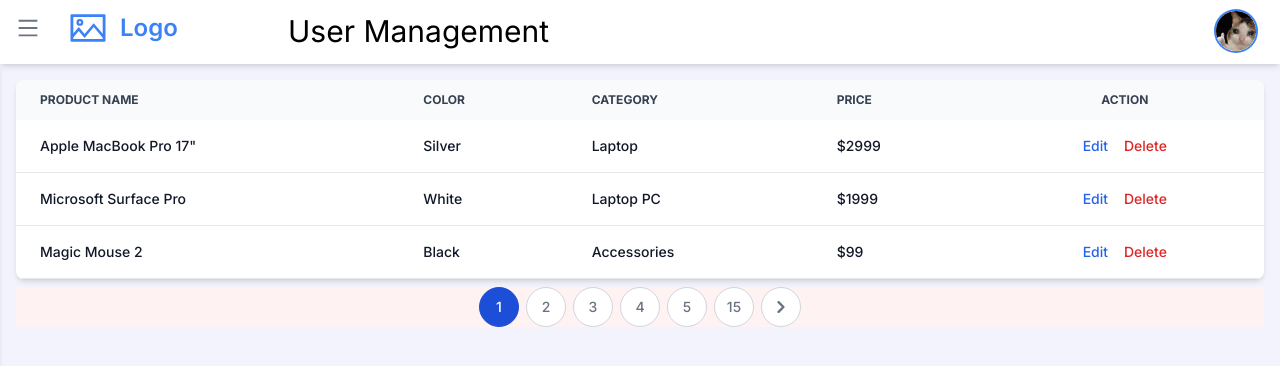
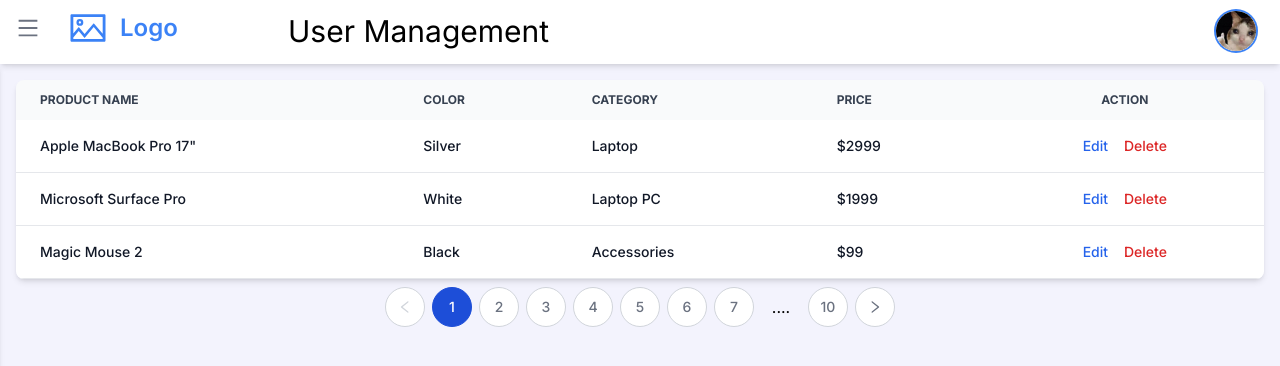
Before and after one commit to pptsuwit/next14, a Next.js app: page /users in a window 1280 px wide. Shown: the top 366 px of the page. Built offline with nearby package versions, Linux system fonts and the light colour scheme.

Commit message:
fix(pagination): complete pagination

```diff
--- a/app/(main)/users/page.tsx
+++ b/app/(main)/users/page.tsx
@@ -50,9 +50,9 @@ export default function page() {
       <Pagination
         pagination={{
           currentPage: currentPage,
-          recordPerPage: 10,
+          // recordPerPage: 10,
           totalPage: 10,
-          totalRecord: 150,
+          // totalRecord: 0,
         }}
         setCurrentPage={setCurrentPage}
       />
--- a/components/Pagination.tsx
+++ b/components/Pagination.tsx
@@ -1,17 +1,32 @@
+import { AiOutlineLeft, AiOutlineRight } from "react-icons/ai";
 interface Pagination {
   pagination: IPagination;
   setCurrentPage: (page: number) => void;
+  sibling?: number;
 }
 export default function Pagination(props: Pagination) {
-  const {
-    currentPage = 1,
-    recordPerPage = 1,
-    totalPage = 0,
-    totalRecord = 0,
-  } = props.pagination;
   let item = [];
 
-  let endPage = Math.floor(totalRecord / recordPerPage);
+  const activeBtnClass = "text-white bg-blue-700 border-blue-700";
+  const inactiveBtnClass =
+    "text-gray-500 bg-white border-gray-300 hover:bg-blue-700 hover:text-white";
+
+  const startPage = 1;
+  const maxLength = 9;
+  const defaultRecordPerPage = 10;
+  const defaultTotal = 0;
+  const defaultRecord = 0;
+
+  const sibling = (props.sibling ?? 2) + 1;
+  const {
+    currentPage = startPage,
+    recordPerPage = defaultRecordPerPage,
+    totalPage = defaultTotal,
+    totalRecord = defaultRecord,
+  } = props.pagination;
+
+  const totalSib = totalPage - sibling;
+  const totalSibCur = currentPage - totalSib;
 
   const handlePreviousPage = () => {
     if (currentPage === 1) return;
@@ -22,51 +37,80 @@ export default function Pagination(props: Pagination) {
     props.setCurrentPage(currentPage + 1);
   };
   const handleCurrnetPage = (page: number) => {
-    if (currentPage === totalPage) return;
     props.setCurrentPage(page);
   };
-  const getLenghtPage = () => {
-    if (currentPage == 1) return 5;
-    return 3 + currentPage;
-  };
-  const getStartPage = () => {
-    if (
-      currentPage == 1 ||
-      currentPage == 2 ||
-      currentPage - 1 === endPage ||
-      currentPage === endPage
-    ) {
-      return currentPage;
+  const getFirstPage = () => {
+    let firstPage = 1;
+    if (currentPage <= 2) firstPage = currentPage;
+    else if (currentPage == 3) firstPage = currentPage - 1;
+    else if (currentPage == 4) firstPage = currentPage - 2;
+    else if (currentPage > 4 && currentPage < totalPage - sibling) {
+      firstPage = currentPage - sibling;
+    } else {
+      if (totalSibCur === 0) {
+        firstPage = currentPage - sibling - 1;
+      } else if (totalSibCur === 1) {
+        firstPage = currentPage - sibling - 2;
+      } else if (totalSibCur === 2) {
+        firstPage = currentPage - sibling - 3;
+      } else if (totalSibCur === 3) {
+        firstPage = currentPage - sibling - 4;
+      }
     }
 
-    return currentPage - 2;
+    if (totalPage <= maxLength && currentPage !== 1) firstPage = 2;
+    return firstPage;
+  };
+  const getLastPage = () => {
+    const totalCurSib = currentPage - (totalPage - sibling);
+    let lastPage = totalPage - 1;
+
+    if (currentPage <= 4) {
+      let add = 1;
+      if (currentPage === 1) add = 4;
+      else if (currentPage === 2) add = 3;
+      else if (currentPage === 3) add = 2;
+      lastPage = currentPage + sibling + add;
+    } else if (currentPage > 4 && currentPage < totalPage - sibling) {
+      lastPage = currentPage + sibling;
+    } else if (totalCurSib >= 0 || currentPage >= totalPage) {
+      lastPage = totalPage - 1;
+    }
+
+    if (totalPage <= maxLength) lastPage = totalPage - 1;
+    return lastPage;
+  };
+  const getSkipBtnPage = (page: number) => {
+    const adjustTotalSib = totalPage - sibling - 1;
+
+    if (totalPage <= maxLength) return false;
+
+    if (currentPage <= 4 && page === getLastPage()) {
+      return true;
+    } else if (
+      currentPage > 4 &&
+      currentPage <= adjustTotalSib &&
+      (page === getFirstPage() || page === getLastPage())
+    ) {
+      return true;
+    } else if (currentPage >= adjustTotalSib && page === getFirstPage()) {
+      return true;
+    }
+
+    return false;
   };
 
-  let startPage = getStartPage();
-
-  const skipPage = (page: number) => {
-    // if (page === 1 || page === endPage) return false;
-
-    // if (page - 2 === 1) return false;
-    return false;
-  };
-  let lengthPage = getLenghtPage();
-
-  for (let index = startPage; index <= lengthPage; index++) {
+  for (let index = getFirstPage(); index <= getLastPage(); index++) {
     item.push(
       <li key={index}>
-        {skipPage(index) ? (
-          <div className="mx-2">...</div>
+        {getSkipBtnPage(index) ? (
+          <div className="w-12 text-center">....</div>
         ) : (
           <button
             onClick={() => handleCurrnetPage(index)}
             type="button"
             className={`font-medium rounded-full text-sm text-center inline-flex items-center h-10 w-10 mx-1 border
-           ${
-             currentPage === index
-               ? "text-white bg-blue-700 border-blue-700"
-               : "text-gray-500 bg-white border-gray-300 hover:bg-blue-700 hover:text-white"
-           }`}
+           ${currentPage === index ? activeBtnClass : inactiveBtnClass}`}
           >
             <span className="overflow-ellipsis mx-auto">{index}</span>
           </button>
@@ -77,96 +121,79 @@ export default function Pagination(props: Pagination) {
 
   return (
     <>
-      <nav className="bg-red-50 flex justify-center my-2 w-full px-6">
+      {totalPage > 0 && (
+        <nav className="flex justify-center my-2 w-full px-6">
           <ul className="flex items-center -space-x-px h-10 text-base">
-          {currentPage !== 1 && (
-            <>
             <li>
               <button
+                disabled={currentPage === 1}
                 onClick={handlePreviousPage}
                 type="button"
-                  className={`bg-white font-medium rounded-full text-sm flex items-center justify-center h-10 w-10 mx-1  border text-gray-500 border-gray-300 hover:bg-blue-700 hover:text-white`}
+                className={`bg-white font-medium rounded-full text-sm flex items-center justify-center h-10 w-10 mx-1 border
+              ${
+                currentPage === 1
+                  ? "text-gray-300 border-gray-300 "
+                  : "text-gray-700 border-gray-300 hover:bg-blue-700 hover:text-white"
+              }
+              `}
               >
                 <span className="sr-only">Previous</span>
-                  <svg
-                    className="w-3 h-3 rtl:rotate-180"
-                    aria-hidden="true"
-                    xmlns="http://www.w3.org/2000/svg"
-                    fill="none"
-                    viewBox="0 0 6 10"
-                  >
-                    <path
-                      stroke="currentColor"
-                      strokeLinecap="round"
-                      strokeLinejoin="round"
-                      strokeWidth="2"
-                      d="M5 1 1 5l4 4"
-                    />
-                  </svg>
+                <AiOutlineLeft fontSize={16} />
               </button>
             </li>
+            {currentPage !== 1 && (
               <li>
                 <button
+                  disabled={currentPage === 1}
                   onClick={() => handleCurrnetPage(1)}
                   type="button"
-                  className={`font-medium rounded-full text-sm text-center inline-flex items-center h-10 w-10 mx-1 border
+                  className={`bg-white font-medium rounded-full text-sm flex items-center justify-center h-10 w-10 mx-1 border
               ${
                 currentPage === 1
-                      ? "text-white bg-blue-700 border-blue-700"
-                      : "text-gray-500 bg-white border-gray-300 hover:bg-blue-700 hover:text-white"
-                  }`}
+                  ? "text-gray-300 border-gray-300 "
+                  : "text-gray-700 border-gray-300 hover:bg-blue-700 hover:text-white"
+              }
+              `}
                 >
+                  <span className="sr-only">First</span>
                   <span className="overflow-ellipsis mx-auto">1</span>
                 </button>
               </li>
-            </>
             )}
-
             {item}
-          {currentPage !== endPage && (
-            <>
             <li>
               <button
-                  onClick={() => handleCurrnetPage(1)}
+                onClick={() => handleCurrnetPage(totalPage)}
+                disabled={currentPage === totalPage}
                 type="button"
-                  className={`font-medium rounded-full text-sm text-center inline-flex items-center h-10 w-10 mx-1 border
-                  ${
-                    currentPage === endPage
-                      ? "text-white bg-blue-700 border-blue-700"
-                      : "text-gray-500 bg-white border-gray-300 hover:bg-blue-700 hover:text-white"
-                  }`}
+                className={`font-medium rounded-full text-sm flex items-center justify-center h-10 w-10 mx-1 border
+              ${currentPage === totalPage ? activeBtnClass : inactiveBtnClass}
+              `}
               >
-                  <span className="overflow-ellipsis mx-auto">{endPage}</span>
+                <span className="overflow-ellipsis mx-auto">{totalPage}</span>
+                <span className="sr-only">Last</span>
               </button>
             </li>
             <li>
               <button
                 onClick={handleNextPage}
+                disabled={currentPage === totalPage}
                 type="button"
-                  className={`bg-white font-medium rounded-full text-sm flex items-center justify-center h-10 w-10 mx-1  border text-gray-500 border-gray-300 hover:bg-blue-700 hover:text-white`}
+                className={`bg-white font-medium rounded-full text-sm flex items-center justify-center h-10 w-10 mx-1 border
+              ${
+                currentPage === totalPage
+                  ? "text-gray-300 border-gray-300 "
+                  : "text-gray-500 border-gray-300 hover:bg-blue-700 hover:text-white"
+              }
+              `}
               >
+                <AiOutlineRight fontSize={16} />
                 <span className="sr-only">Next</span>
-                  <svg
-                    className="w-3 h-3 rtl:rotate-180"
-                    aria-hidden="true"
-                    xmlns="http://www.w3.org/2000/svg"
-                    fill="none"
-                    viewBox="0 0 6 10"
-                  >
-                    <path
-                      stroke="currentColor"
-                      strokeLinecap="round"
-                      strokeLinejoin="round"
-                      strokeWidth="2"
-                      d="m1 9 4-4-4-4"
-                    />
-                  </svg>
               </button>
             </li>
-            </>
-          )}
           </ul>
         </nav>
+      )}
     </>
   );
 }
```
Lines whose indentation alone changed are shown as unchanged.
